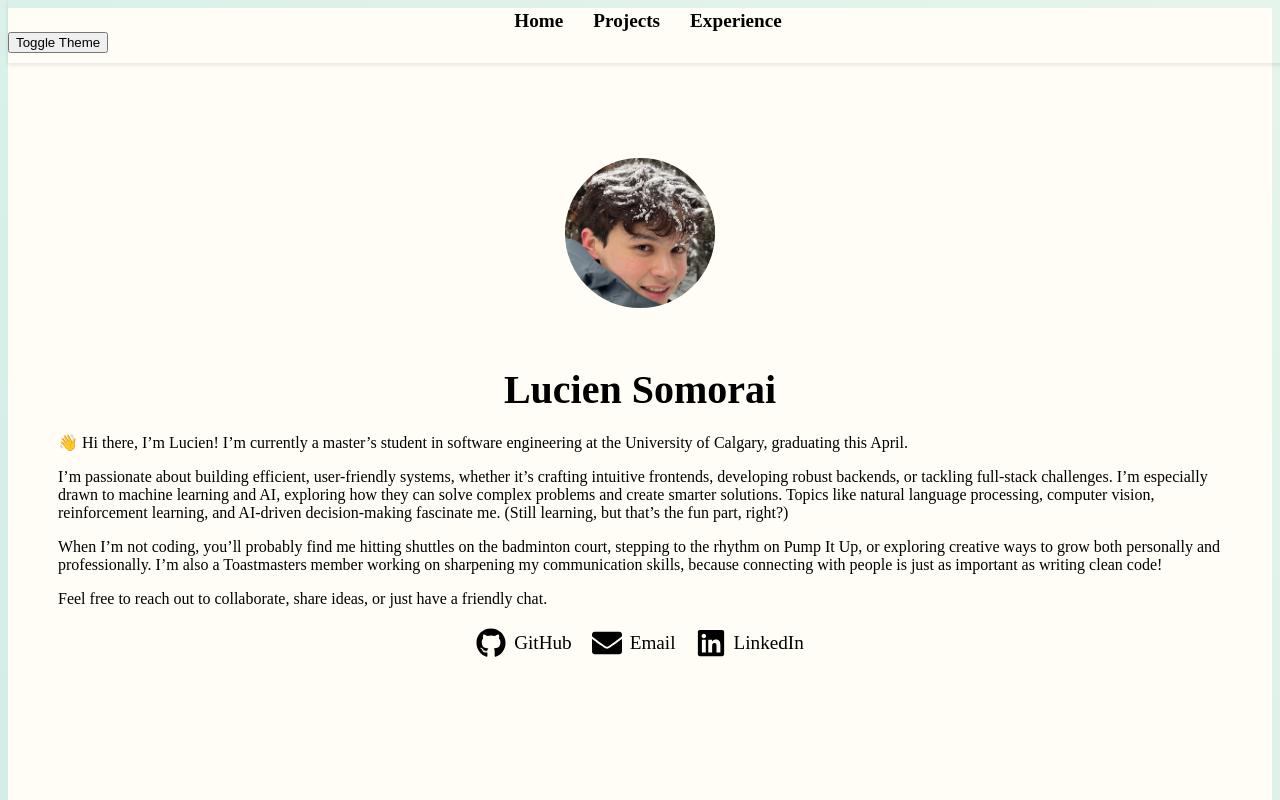
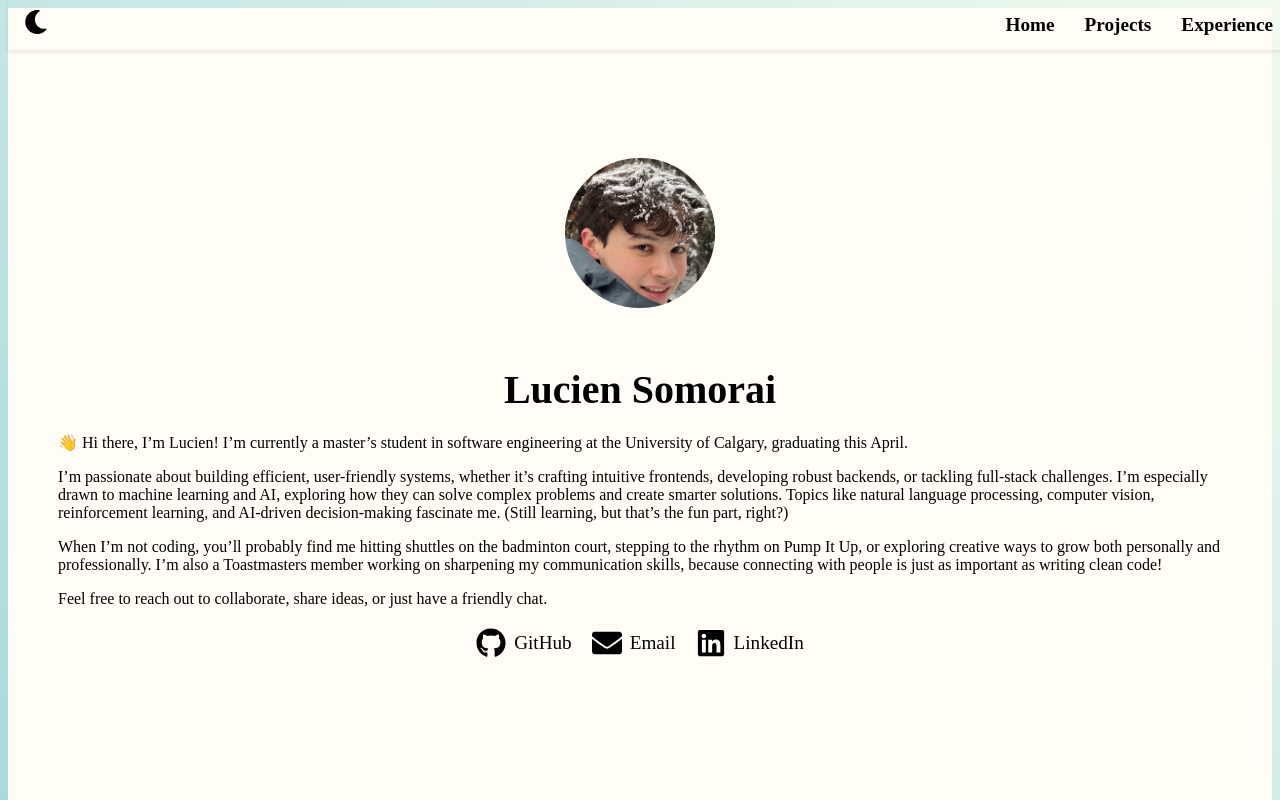
Before and after one commit to lsomorai/personal_portfolio, a React (Create React App) app: page / in a window 1280 px wide. Shown: the top 800 px of the page. Built offline with nearby package versions, Linux system fonts and the light colour scheme.

Commit message:
changed layout of header/ added light/dark icon

```diff
--- a/src/App.css
+++ b/src/App.css
@@ -29,13 +29,16 @@ section {
 :root {
   --bg-color: #fffdf5;
   --text-color: #000;
+  --bg-gradient: linear-gradient(45deg, #a8dadc, #f1faee);
 }
 .app.dark {
   --bg-color: #121212;
   --text-color: #ffffff;
+  --bg-gradient: linear-gradient(45deg, #2c3e50, #000000);
 }
 
 .app {
   background-color: var(--bg-color);
   color: var(--text-color);
+  transition: background-color 0.3s ease, color 0.3s ease;
 }
--- a/src/App.js
+++ b/src/App.js
@@ -11,7 +11,7 @@ const App = () => {
   const toggleTheme = () => setDarkMode(!darkMode);
   return (
     <div className={`app ${darkMode ? 'dark' : 'light'}`}>
-      <Header onToggleTheme={toggleTheme} />
+      <Header darkMode={darkMode} onToggleTheme={toggleTheme} />
       <Home />
       <Projects />
       <Experience />
--- a/src/components/ExperienceModal.js
+++ b/src/components/ExperienceModal.js
@@ -3,8 +3,8 @@ import "../styles/ExperienceModal.css";
 
 function ExperienceModal({ experience, onClose }) {
   return (
-    <div className="modal">
-      <div className="modal-content">
+    <div className="experience-modal" onClick={onClose}>
+      <div className="modal-content" onClick={(e) => e.stopPropagation()}>
         <button className="close-button" onClick={onClose}>×</button>
         <h2>{experience.title}</h2>
         <h4>{experience.company}</h4>
--- a/src/components/Header.js
+++ b/src/components/Header.js
@@ -1,17 +1,18 @@
 import React from 'react';
 import '../styles/Header.css';
+import { FaSun, FaMoon } from 'react-icons/fa';
 
-const Header = ({ onToggleTheme }) => (
+const Header = ({ darkMode, onToggleTheme }) => (
   <header className="header">
-    <nav>
+     <nav className="navbar">
+      <button onClick={onToggleTheme} className="theme-toggle" aria-label="Toggle theme">
+        {darkMode ? <FaSun /> : <FaMoon />}
+      </button>
       <ul>
         <li><a href="#home">Home</a></li>
         <li><a href="#projects">Projects</a></li>
         <li><a href="#experience">Experience</a></li>
       </ul>
-      <button onClick={onToggleTheme} className="theme-toggle">
-        Toggle Theme
-      </button>
     </nav>
   </header>
 );
--- a/src/styles/BackgroundAnimation.css
+++ b/src/styles/BackgroundAnimation.css
@@ -4,20 +4,6 @@
   left: 0;
   width: 100vw;
   height: 100vh;
-  background: linear-gradient(45deg, #a8dadc, #f1faee);
-  background-size: 400% 400%;
-  animation: backgroundAnimation 15s infinite;
+  background: var(--bg-gradient);
   z-index: -1;
 }
-
-@keyframes backgroundAnimation {
-  0% {
-    background-position: 0% 50%;
-  }
-  50% {
-    background-position: 100% 50%;
-  }
-  100% {
-    background-position: 0% 50%;
-  }
-}
--- a/src/styles/Experience.css
+++ b/src/styles/Experience.css
@@ -8,7 +8,13 @@
   }
 
   .vertical-timeline-element-content {
-    transition: transform 0.3s, box-shadow 0.3s;
+  transition: transform 0.3s, box-shadow 0.3s;
+  color: var(--text-color);
+  }
+
+  .vertical-timeline-element-content h3,
+  .vertical-timeline-element-content h4 {
+    color: var(--text-color);
   }
 
   .vertical-timeline-element-content:hover {
--- a/src/styles/ExperienceModal.css
+++ b/src/styles/ExperienceModal.css
@@ -4,7 +4,7 @@
     left: 0;
     width: 100%;
     height: 100%;
-    background: rgba(0, 0, 0, 0.8);
+    background: rgba(0, 0, 0, 0.6);
     display: flex;
     justify-content: center;
     align-items: center;
@@ -12,7 +12,8 @@
   }
 
   .modal-content {
-    background: white;
+    background: var(--bg-color);
+    color: var(--text-color);
     padding: 20px;
     border-radius: 10px;
     max-width: 500px;
--- a/src/styles/Header.css
+++ b/src/styles/Header.css
@@ -9,7 +9,13 @@
   box-shadow: 0px 2px 4px rgba(0, 0, 0, 0.1);
 }
 
-.header nav ul {
+.navbar {
+  display: flex;
+  align-items: center;
+  justify-content: space-between;
+}
+
+.navbar ul {
   display: flex;
   justify-content: center;
   list-style: none;
@@ -17,11 +23,11 @@
   padding: 0;
 }
 
-.header nav ul li {
+.navbar ul li {
   margin: 0 15px;
 }
 
-.header nav ul li a {
+.navbar ul li a {
   color: var(--text-color);
   text-decoration: none;
   font-size: 1.2em;
@@ -29,7 +35,20 @@
   transition: color 0.3s ease;
 }
 
-.header nav ul li a:hover {
+.navbar ul li a:hover {
   color: var(--text-color);
   text-decoration: underline;
 }
+
+.theme-toggle {
+  background: none;
+  border: none;
+  color: var(--text-color);
+  font-size: 1.5em;
+  cursor: pointer;
+  padding: 0 1rem;
+}
+
+.theme-toggle:hover {
+  color: #f39c12;
+}
--- a/src/styles/ProjectModal.css
+++ b/src/styles/ProjectModal.css
@@ -12,7 +12,7 @@
   }
 
   .modal-content {
-    background: white;
+    background: var(--bg-color);
     padding: 20px;
     border-radius: 10px;
     max-width: 500px;
```
